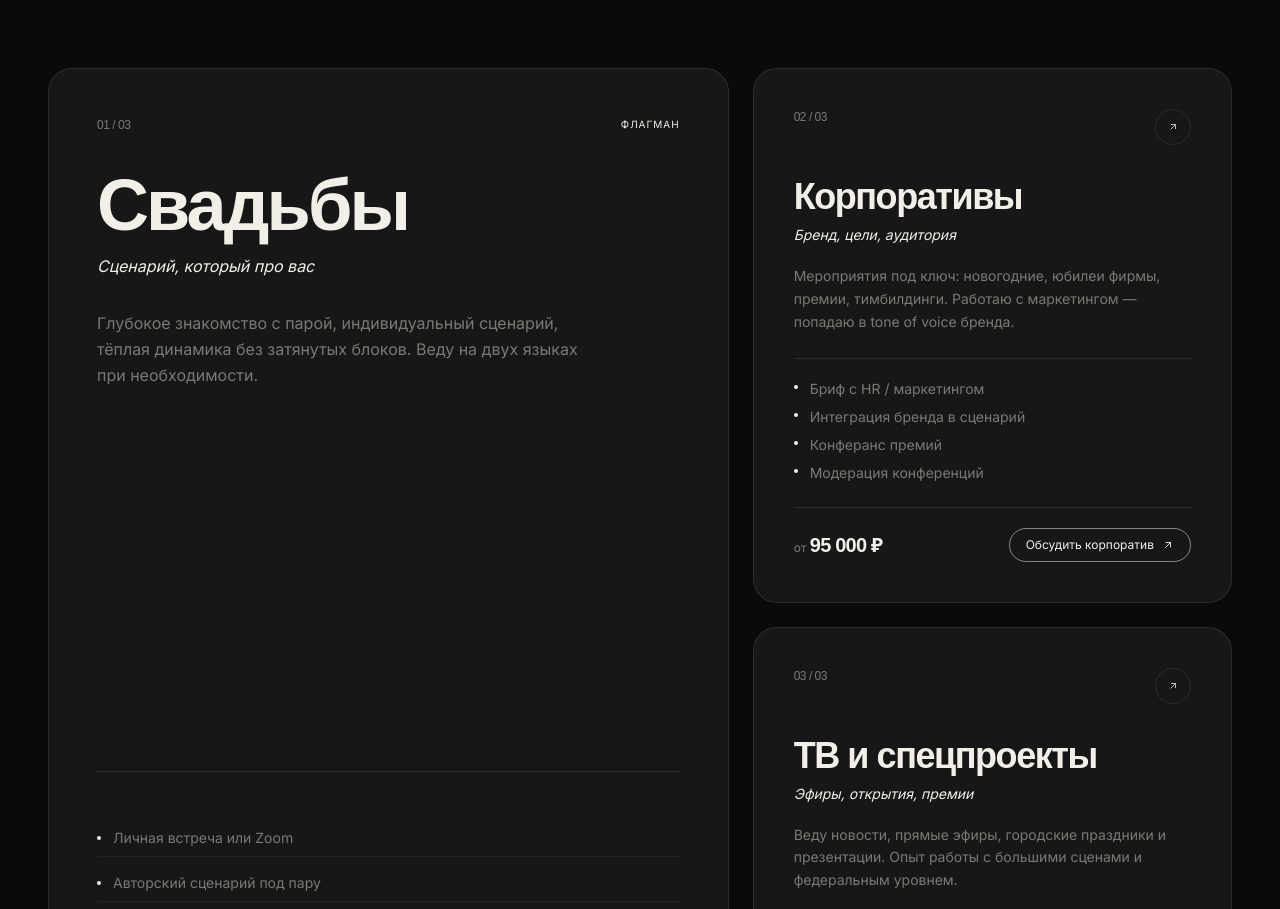
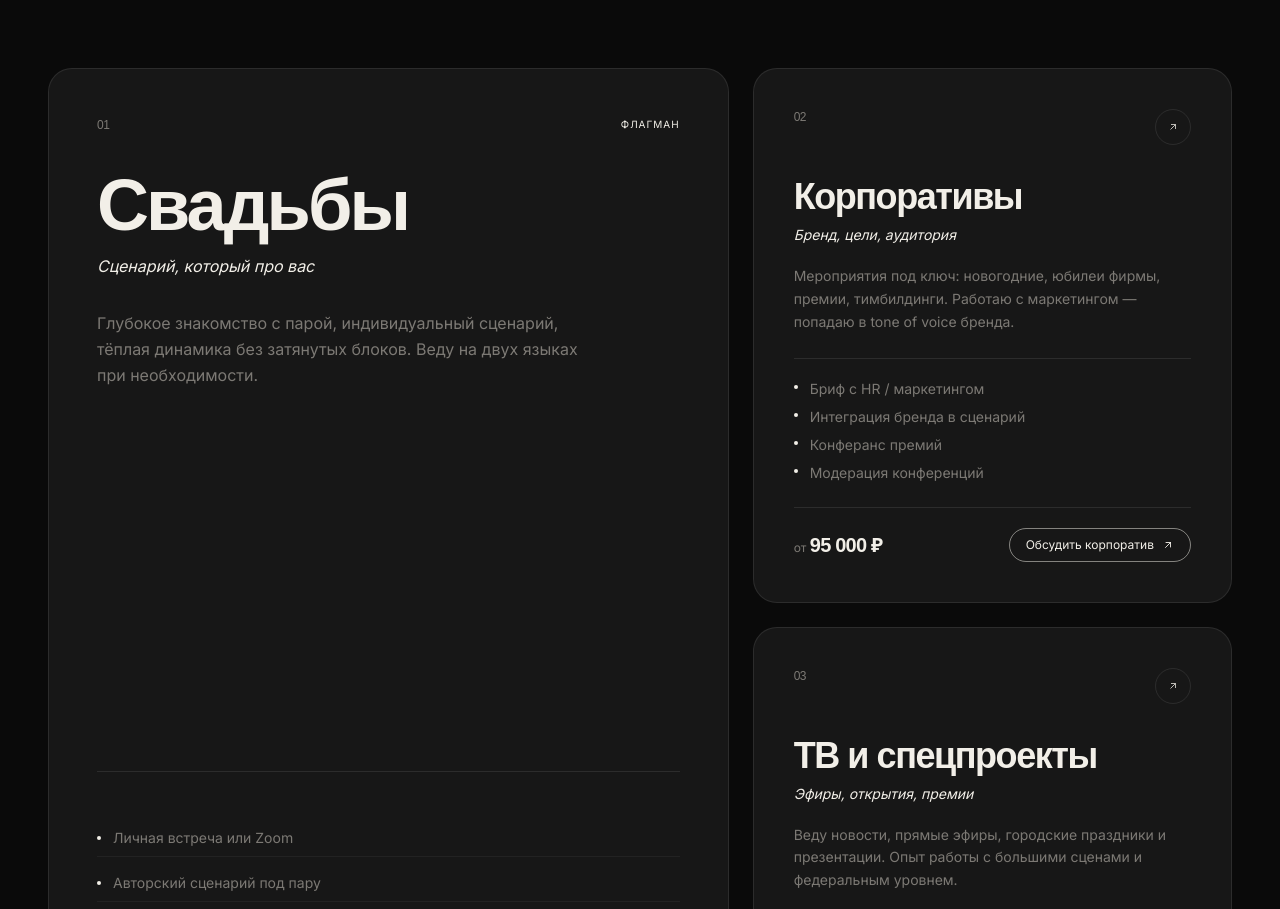
Before and after one commit to ueeet/farhad, a Next.js app: page / in a window 1280 px wide. Shown: the part 1131-2040 px from the top of the page. Built offline with nearby package versions, Linux system fonts and the light colour scheme; a web font is replaced by a local one.

Commit message:
auto: update

```diff
--- a/src/components/Services.tsx
+++ b/src/components/Services.tsx
@@ -98,8 +98,7 @@ export function Services() {
             <div className="relative z-[2] flex flex-col h-full">
               <div className="flex items-start justify-between mb-10">
                 <span className="font-display text-xs text-text-muted">
-                  {hero.no} / 03
-                </span>
+                  {hero.no}                </span>
                 <span className="text-[10px] uppercase tracking-widest text-gold">
                   Флагман
                 </span>
@@ -156,8 +155,7 @@ export function Services() {
               <div className="relative z-[2]">
                 <div className="flex items-start justify-between mb-8">
                   <span className="font-display text-xs text-text-muted">
-                    {s.no} / 03
-                  </span>
+                    {s.no}                  </span>
                   <span className="w-9 h-9 rounded-full border border-line flex items-center justify-center group-hover:border-gold group-hover:rotate-45 transition-all duration-500">
                     <svg width="12" height="12" viewBox="0 0 24 24" fill="none">
                       <path d="M7 17L17 7M17 7H8M17 7v9" stroke="currentColor" strokeWidth="1.5"/>
```
